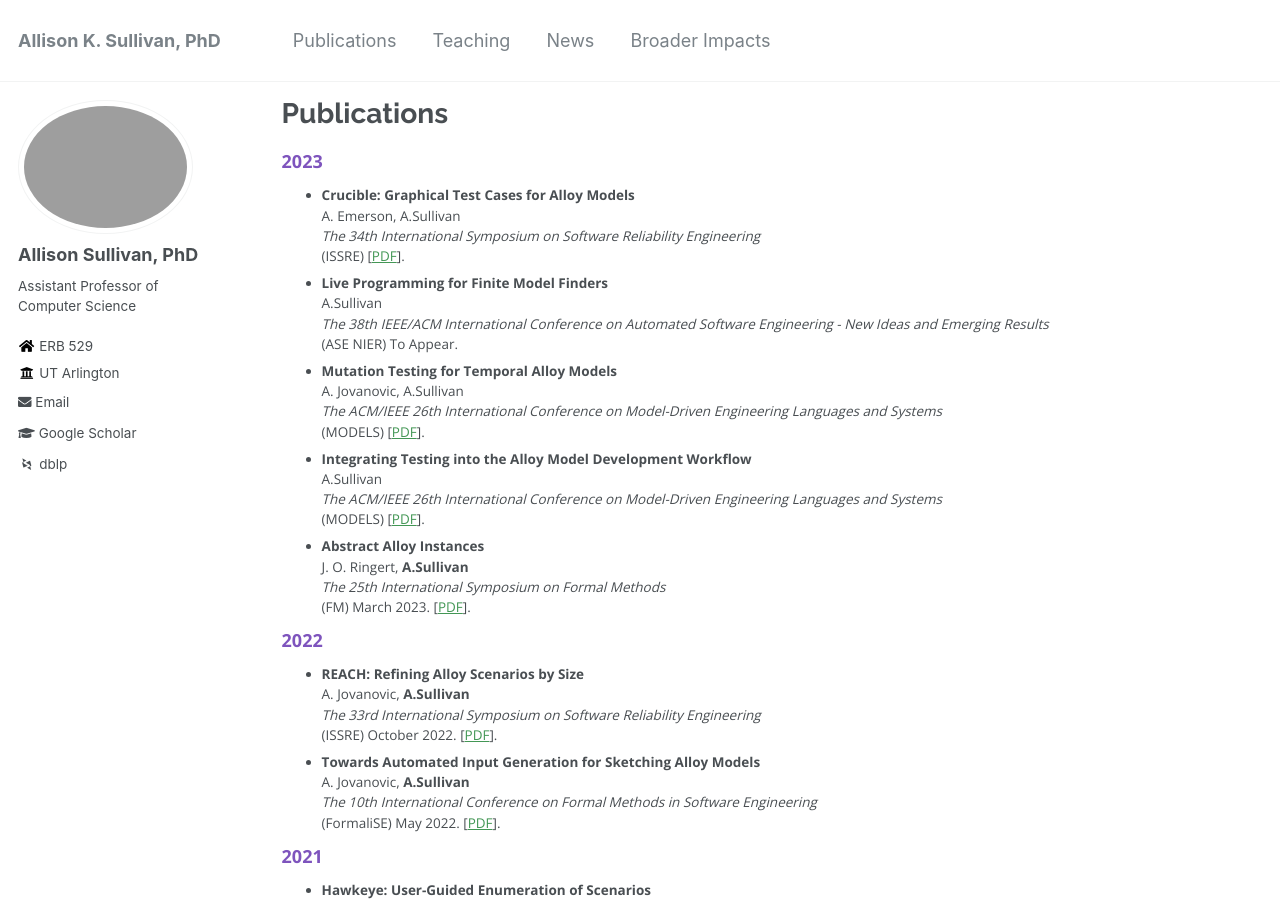
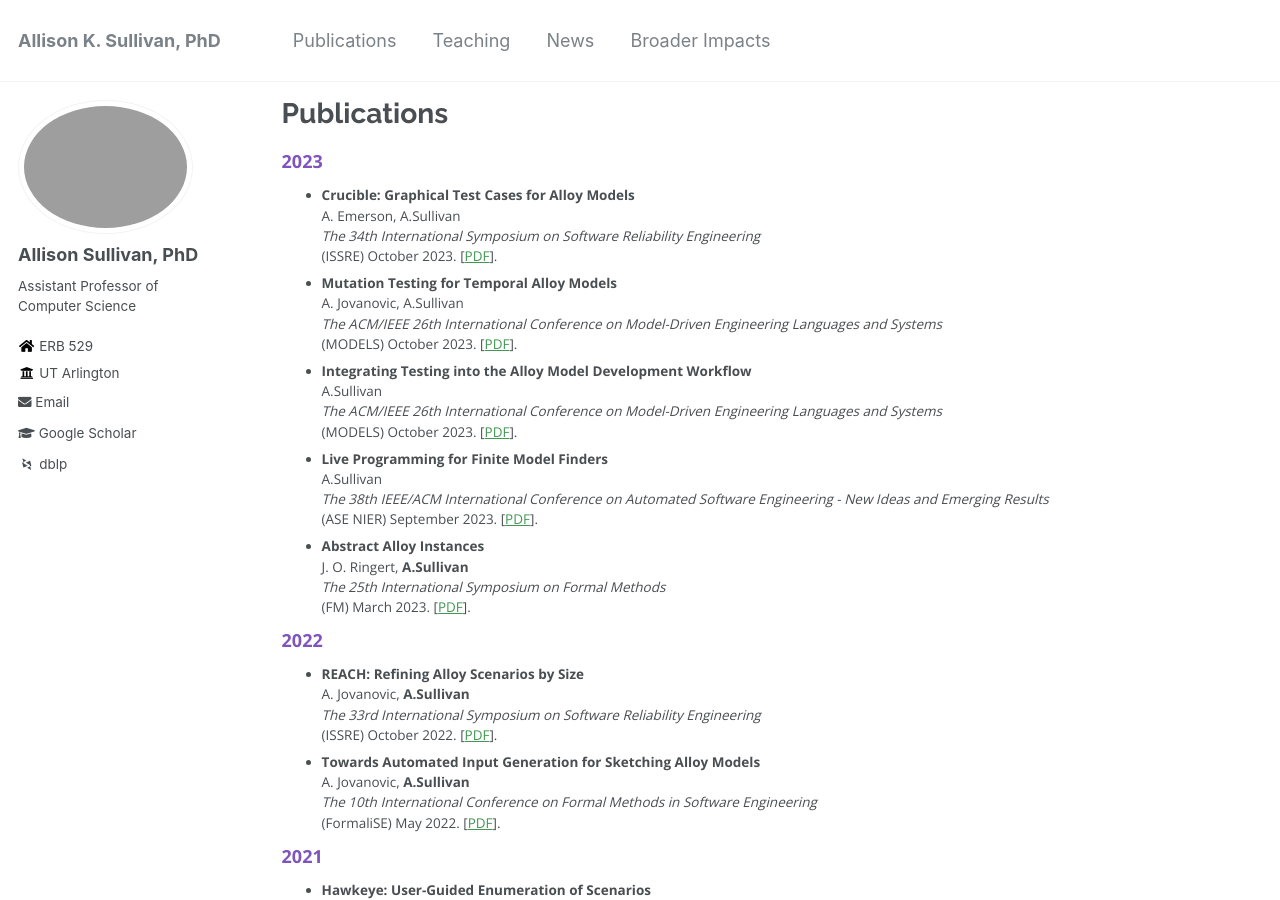
Before and after one commit to Allisonius/allisonius.github.io, a Jekyll site: the page built from _pages/publications.md, in a window 1280 px wide and 900 px high. Built offline with Jekyll 4.4.1, drawn with Linux system fonts in a browser that asks for light colours; some web fonts are replaced.

Commit message:
Update publications.md

```diff
--- a/_pages/publications.md
+++ b/_pages/publications.md
@@ -8,19 +8,19 @@ author_profile: true
 * **Crucible: Graphical Test Cases for Alloy Models**
 A. Emerson, A.Sullivan
 _The 34th International Symposium on Software Reliability Engineering_
-(ISSRE) \[[PDF](../files/ISSRE2023)\].
+(ISSRE) October 2023. \[[PDF](../files/ISSRE2023)\].
+* **Mutation Testing for Temporal Alloy Models**
+A. Jovanovic, A.Sullivan
+_The ACM/IEEE 26th International Conference on Model-Driven Engineering Languages and Systems_
+(MODELS) October 2023. \[[PDF](../files/Models2023-B.pdf)\].
+* **Integrating Testing into the Alloy Model Development Workflow**
+A.Sullivan
+_The ACM/IEEE 26th International Conference on Model-Driven Engineering Languages and Systems_
+(MODELS) October 2023. \[[PDF](../files/Models2023-A.pdf)\].
 * **Live Programming for Finite Model Finders**
 A.Sullivan
 _The 38th IEEE/ACM International Conference on Automated Software Engineering - New Ideas and Emerging Results_
-(ASE NIER) To Appear.
-* **Mutation Testing for Temporal Alloy Models**
-A. Jovanovic, A.Sullivan
-_The ACM/IEEE 26th International Conference on Model-Driven Engineering Languages and Systems_
-(MODELS) \[[PDF](../files/Models2023-B.pdf)\].
-* **Integrating Testing into the Alloy Model Development Workflow**
-A.Sullivan
-_The ACM/IEEE 26th International Conference on Model-Driven Engineering Languages and Systems_
-(MODELS) \[[PDF](../files/Models2023-A.pdf)\].
+(ASE NIER) September 2023. \[[PDF](../files/ASE2023-NIER.pdf)\].
 * **Abstract Alloy Instances**
 J. O. Ringert, **A.Sullivan**
 _The 25th International Symposium on Formal Methods_
```
